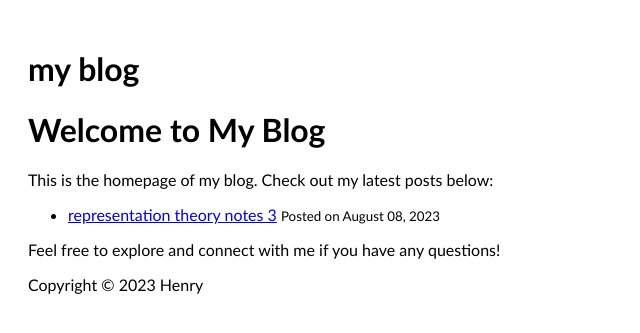
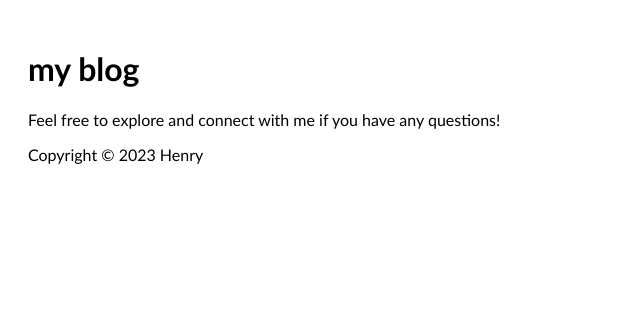
Before and after one commit to henryzhang11/questions-I-have, a Jekyll site: the page built from index.md, in a window 1280 px wide. Shown: the top 333 px of the page, without its empty margins (0-640 px from the left). Built offline with Jekyll 4.4.1, drawn with Linux system fonts in a browser that asks for light colours; our own code applies the rules of GitHub Pages for plain Markdown files.

Commit message:
Update index.md

```diff
--- a/index.md
+++ b/index.md
@@ -1,19 +1,5 @@
 ---
-layout: default
 title: Home
 ---
 
-# Welcome to My Blog
-
-This is the homepage of my blog. Check out my latest posts below:
-
-<ul>
-{% for post in site.posts %}
-  <li>
-    <a href="{{ post.url }}">{{ post.title }}</a>
-    <small>Posted on {{ post.date | date: "%B %d, %Y" }}</small>
-  </li>
-{% endfor %}
-</ul>
-
 Feel free to explore and connect with me if you have any questions!
```
